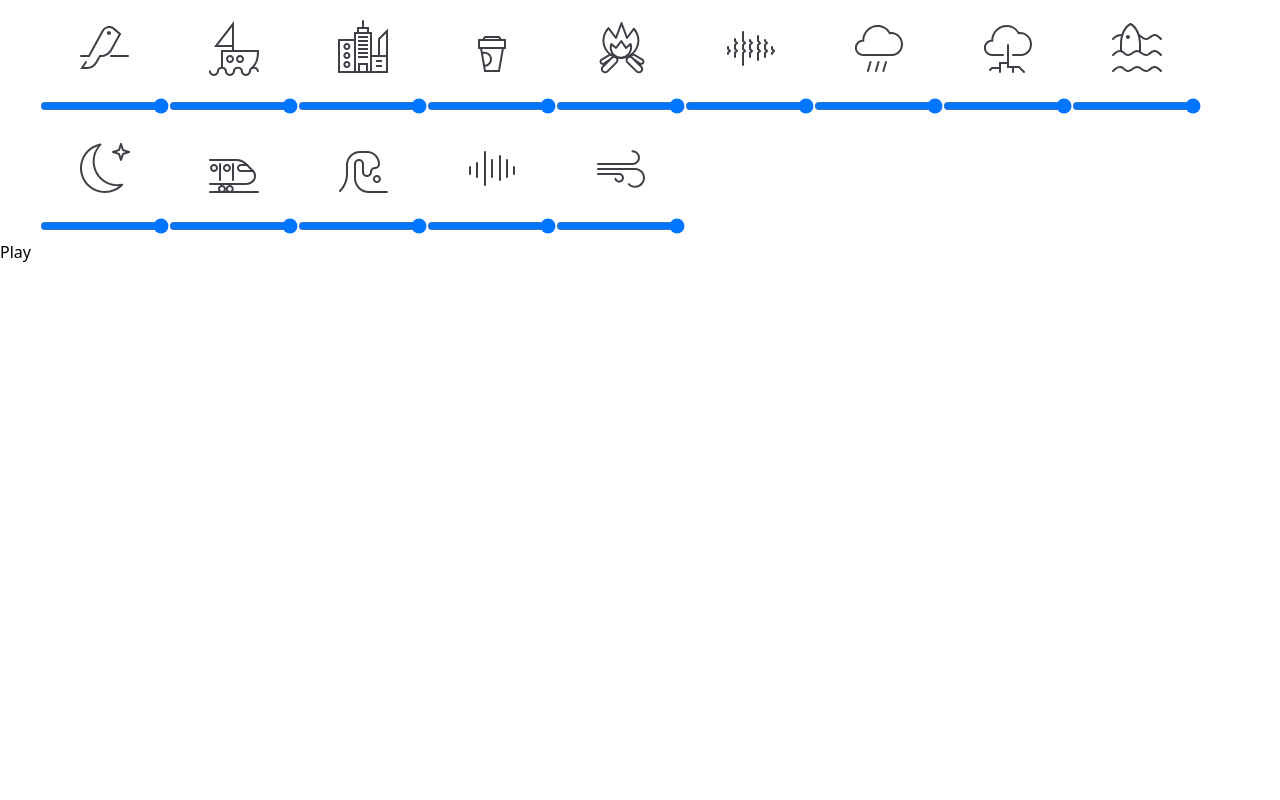
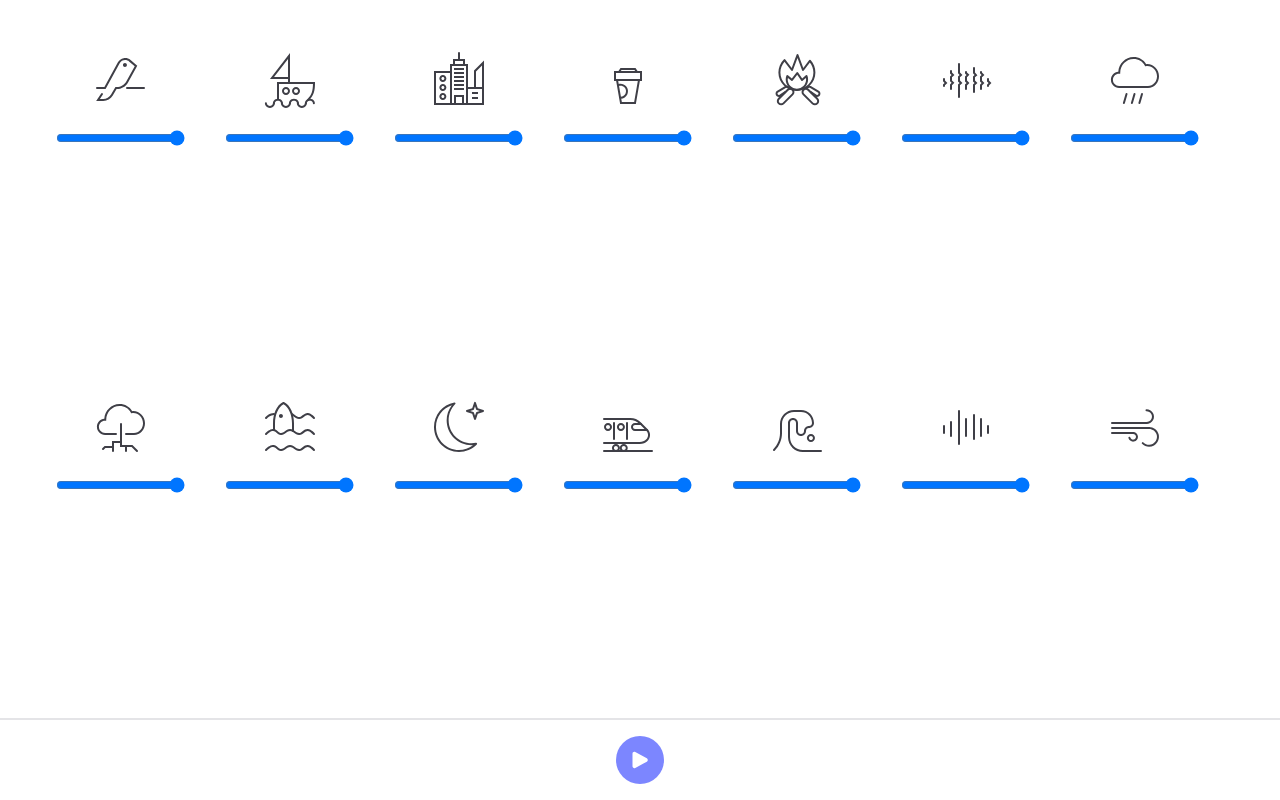
Before and after one commit to Kimbo0o/pillow, a Vue app: page / in a window 1280 px wide. Built offline with nearby package versions, Linux system fonts and the light colour scheme.

Commit message:
:recycle: refactoring, improved ui

```diff
--- a/package.json
+++ b/package.json
@@ -14,6 +14,7 @@
     "format": "prettier --write src/"
   },
   "dependencies": {
+    "@heroicons/vue": "^2.2.0",
     "@tailwindcss/vite": "^4.1.4",
     "@vueuse/core": "^13.1.0",
     "pinia": "^3.0.1",
--- a/src/App.vue
+++ b/src/App.vue
@@ -1,16 +1,11 @@
 <template>
-  <div class="flex justify-center">
-    <div class="flex flex-wrap max-w-300">
-      <SoundItem v-for="sound of soundsStore.availableSounds" :key="sound" :file-id="sound" />
-    </div>
+  <div class="h-screen grid grid-cols-1 grid-rows-[1fr_auto]">
+    <TheSoundItems />
+    <TheMenuBar />
   </div>
-  <PlayPauseAll />
 </template>
 
 <script setup lang="ts">
-import SoundItem from '@/components/SoundItem.vue';
-import PlayPauseAll from '@/components/PlayPauseAll.vue';
-import { useSoundsStore } from '@/stores/sounds.ts';
-
-const soundsStore = useSoundsStore();
+import TheSoundItems from '@/components/TheSoundItems.vue';
+import TheMenuBar from '@/components/TheMenuBar.vue';
 </script>
--- a/src/components/PlayPauseAll.vue
+++ /dev/null
@@ -1,17 +0,0 @@
-<template>
-  <button @click="toggleAllPlaying">
-    {{ soundsStore.playingActiveSounds ? 'Pause' : 'Play' }}
-  </button>
-</template>
-
-<script setup lang="ts">
-import { useSoundsStore } from '@/stores/sounds.ts';
-
-const soundsStore = useSoundsStore();
-
-const toggleAllPlaying = () => {
-  soundsStore.togglePlayingActiveSounds();
-};
-</script>
-
-<style scoped></style>
--- a/src/components/SoundIcon.vue
+++ b/src/components/SoundIcon.vue
@@ -68,7 +68,7 @@ const IconComponent = computed(() => {
 
 <style scoped lang="scss">
 .icon-active :deep(path) {
-  fill: oklch(55.8% 0.288 302.321) !important;
+  fill: oklch(39.8% 0.195 277.366) !important;
 }
 
 .icon-inactive :deep(path) {
--- a/src/components/SoundItem.vue
+++ b/src/components/SoundItem.vue
@@ -1,7 +1,7 @@
 <template>
-  <div @click="toggleActive" class="cursor-pointer hover:bg-gray-100">
+  <div @click="toggleActive" class="p-4 rounded-xl cursor-pointer hover:bg-gray-100">
     <div class="flex justify-center">
-      <div class="rounded-full p-4" :class="{ 'bg-violet-300': isActive }">
+      <div class="rounded-full p-4" :class="{ 'bg-indigo-200': isActive }">
         <SoundIcon :file-id="props.fileId" :active="isActive" />
       </div>
     </div>
--- /dev/null
+++ b/src/components/TheMenuBar.vue
@@ -0,0 +1,11 @@
+<template>
+  <div class="flex justify-center border-t-zinc-200 border-t-2 p-4">
+    <ThePlayPauseAllBtn />
+  </div>
+</template>
+
+<script setup lang="ts">
+import ThePlayPauseAllBtn from '@/components/ThePlayPauseAllBtn.vue';
+</script>
+
+<style scoped></style>
--- /dev/null
+++ b/src/components/ThePlayPauseAllBtn.vue
@@ -0,0 +1,28 @@
+<template>
+  <button
+    @click="toggleAllPlaying"
+    class="cursor-pointer"
+    :title="soundsStore.playingActiveSounds ? 'Pause' : 'Play'"
+  >
+    <div class="flex rounded-full bg-indigo-400 p-3">
+      <component
+        :is="soundsStore.playingActiveSounds ? PauseIcon : PlayIcon"
+        class="w-[24px] h-[24px] fill-white"
+      />
+    </div>
+  </button>
+</template>
+
+<script setup lang="ts">
+import { useSoundsStore } from '@/stores/sounds.ts';
+import { PlayIcon } from '@heroicons/vue/24/solid';
+import { PauseIcon } from '@heroicons/vue/24/solid';
+
+const soundsStore = useSoundsStore();
+
+const toggleAllPlaying = () => {
+  soundsStore.togglePlayingActiveSounds();
+};
+</script>
+
+<style scoped></style>
--- /dev/null
+++ b/src/components/TheSoundItems.vue
@@ -0,0 +1,16 @@
+<template>
+  <div class="flex justify-center p-4">
+    <div class="flex flex-wrap gap-2 max-w-300">
+      <SoundItem v-for="sound of soundsStore.availableSounds" :key="sound" :file-id="sound" />
+    </div>
+  </div>
+</template>
+
+<script setup lang="ts">
+import SoundItem from '@/components/SoundItem.vue';
+import { useSoundsStore } from '@/stores/sounds.ts';
+
+const soundsStore = useSoundsStore();
+</script>
+
+<style scoped></style>
```
Also changed, not shown: 1 other file (tests, documents, lock files or other folders).
